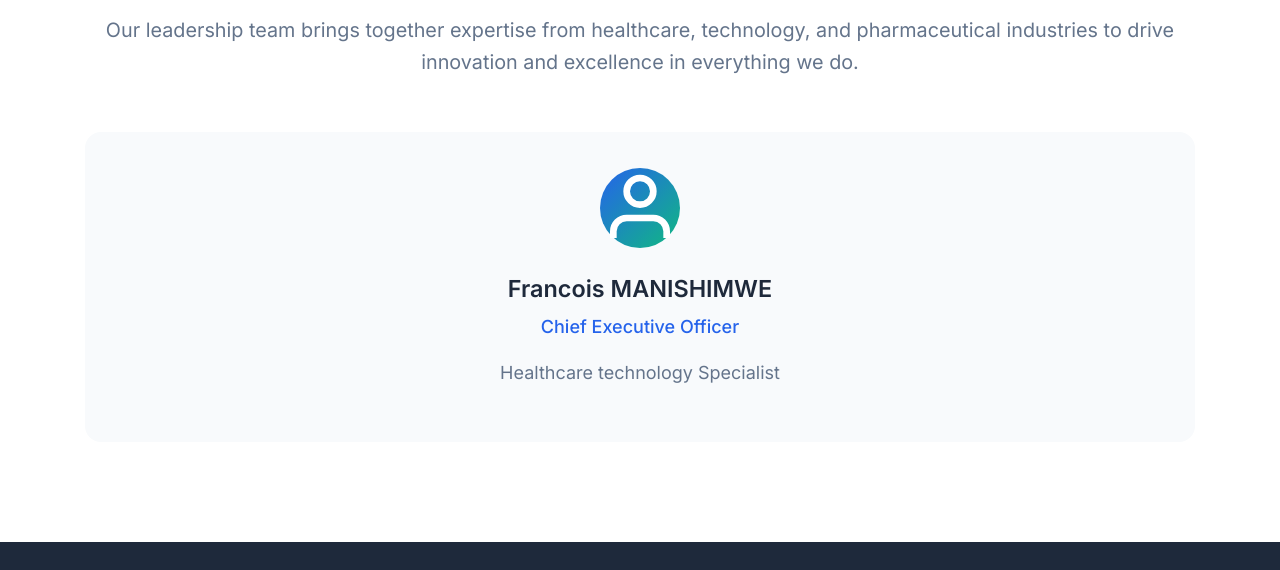
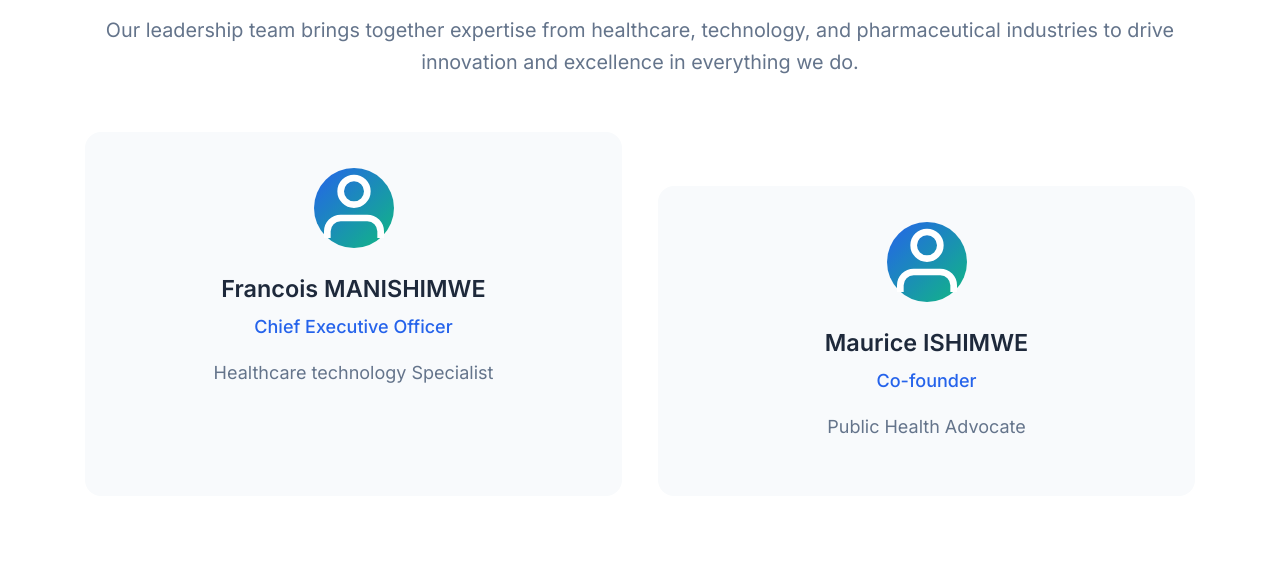
Before and after one commit to Gapera-1/MFHealthTech, a website: page about.html in a window 1280 px wide. Shown: the part 3500-4070 px from the top of the page. Drawn offline with Linux system fonts and the light colour scheme.

Commit message:
adding co-founder

```diff
--- a/about.html
+++ b/about.html
@@ -244,8 +244,24 @@
                     <p class="leader-bio">
                         Healthcare technology Specialist
                     </p>
+
                 </div>
 
+<div class="leadership-grid">
+                <div class="leader-card">
+                    <div class="leader-avatar">
+                        <svg width="80" height="80" viewBox="0 0 24 24" fill="none" stroke="currentColor" stroke-width="2">
+                            <path d="M20 21v-2a4 4 0 0 0-4-4H8a4 4 0 0 0-4 4v2"></path>
+                            <circle cx="12" cy="7" r="4"></circle>
+                        </svg>
+                    </div>
+                    <h4>Maurice ISHIMWE</h4>
+                    <p class="leader-title">Co-founder</p>
+                    <p class="leader-bio">
+                        Public Health Advocate
+                    </p>
+
+                </div>
 
                 </div>
             </div>
```
